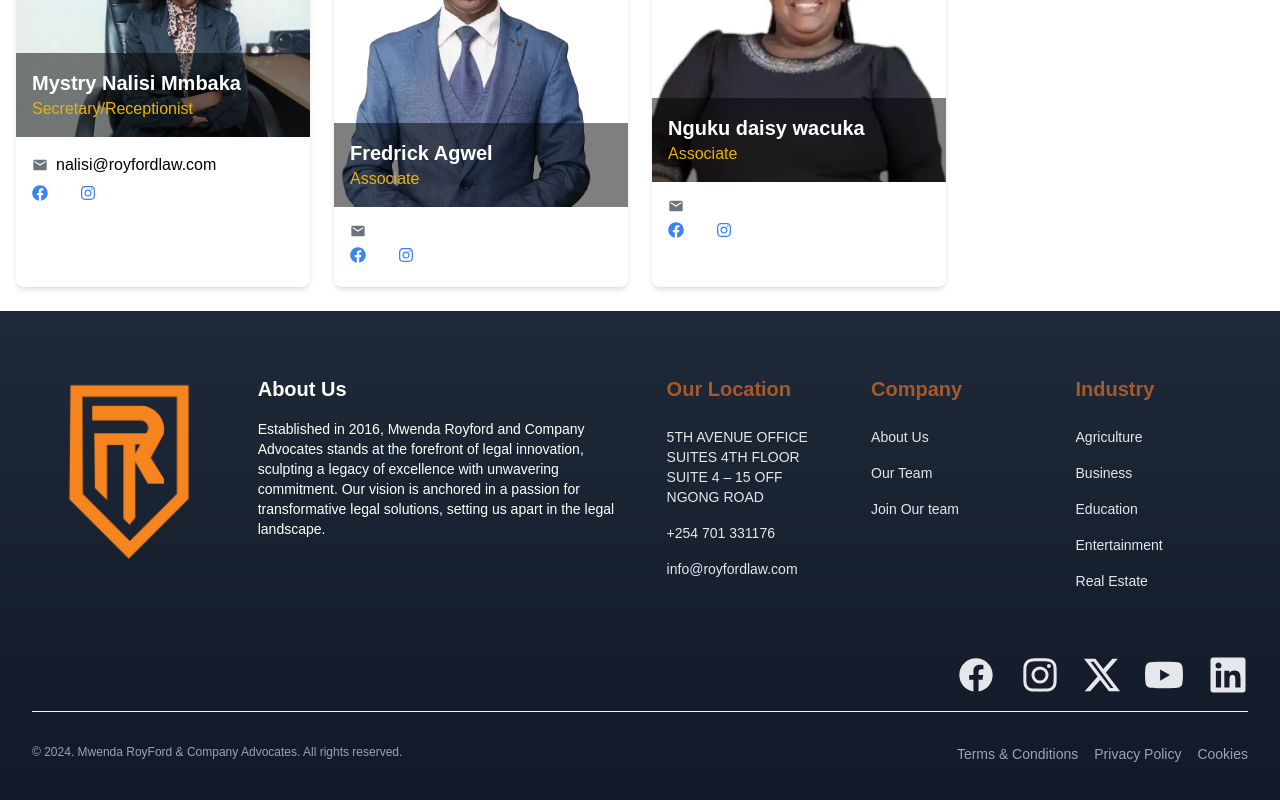
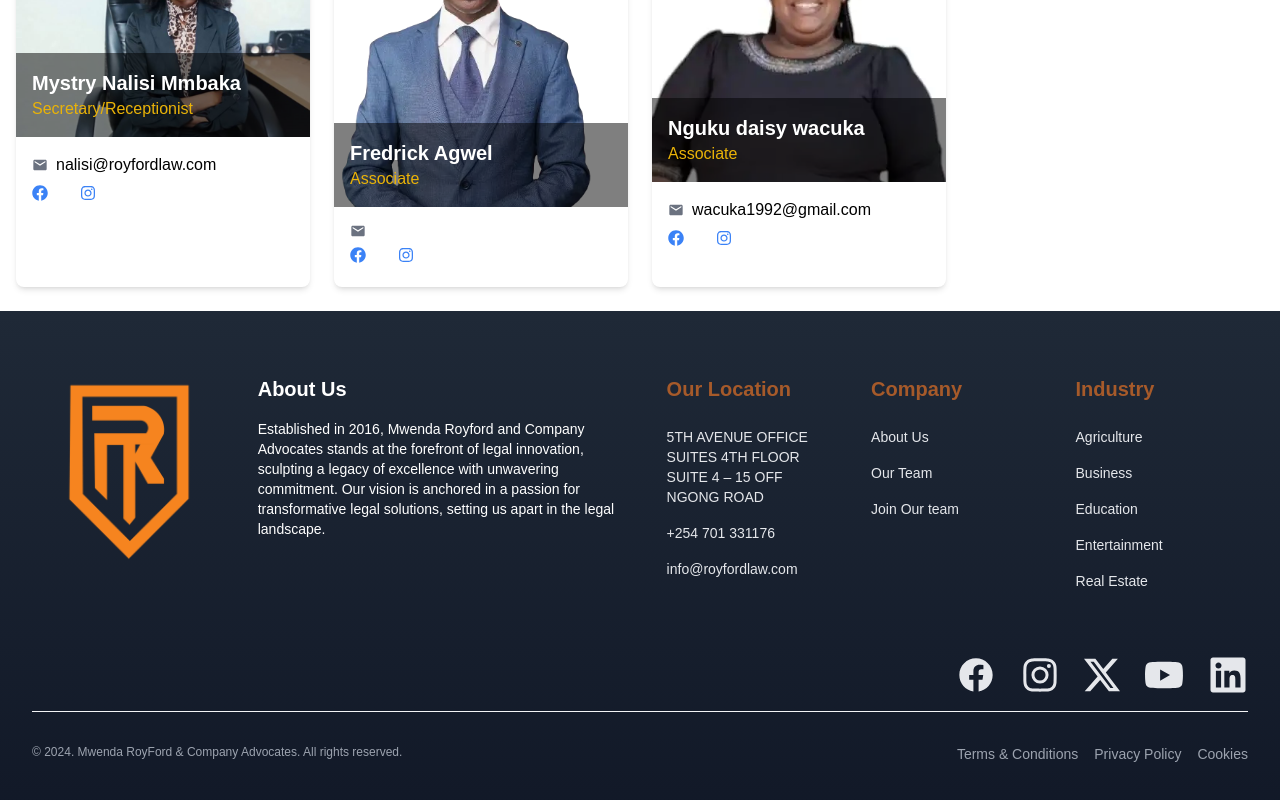
Before and after one commit to rencyngina/law-firm, a Next.js app: page /team in a window 1280 px wide. Shown: the part 969-1769 px from the top of the page. Built offline with nearby package versions, Linux system fonts and the light colour scheme; some icons are missing.

Commit message:
update lawyers card

```diff
--- a/src/pages/team.jsx
+++ b/src/pages/team.jsx
@@ -91,7 +91,7 @@ const Team = () => {
       name: "Nguku daisy wacuka",
       image: '/images/lawyers/Daisy.webp',
       work: 'Associate',
-      email: '',
+      email: 'wacuka1992@gmail.com',
       facebook: 'https://www.facebook.com/royford',
       twitter: 'https://www.twitter.com/royford',
       instagram: 'https://www.instagram.com/royford',
```
